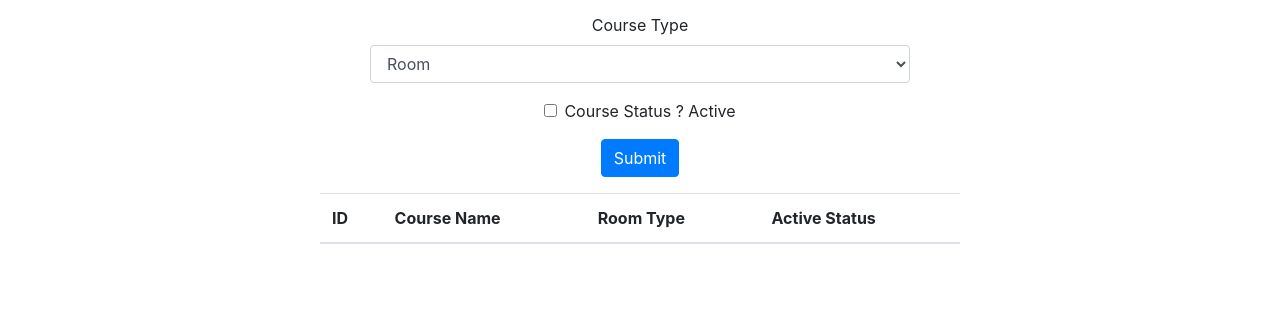
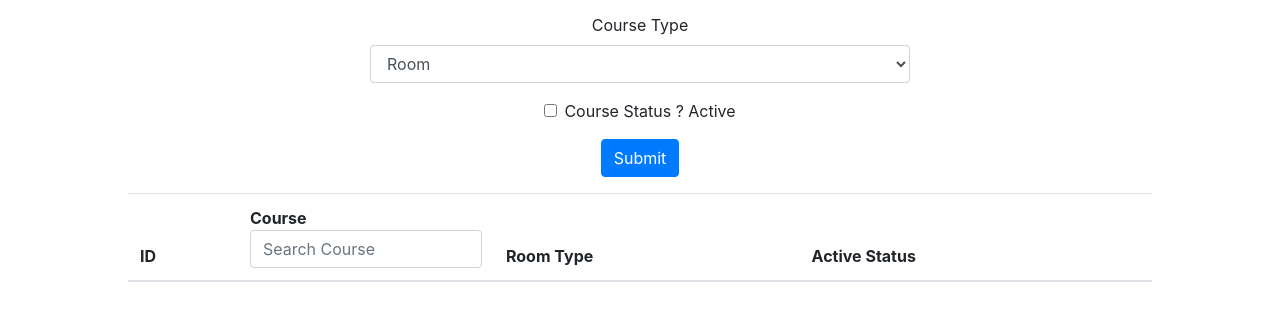
Before and after one commit to Ayushree-2147141/AutoTimeTable, a website: page views/courses.html in a window 1280 px wide. Shown: the part 192-512 px from the top of the page. Drawn offline with nearby package versions, Linux system fonts and the light colour scheme; some packages are replaced by stand-ins of ours; no server answers; files whose address does not match are found by name.

Commit message:
search bar added

```diff
--- a/views/courses.html
+++ b/views/courses.html
@@ -102,18 +102,20 @@
                 </div>
             </div>
         </div>
-        <table class="table" style="width:50%;">
+        <table class="table" style="width:80%;">
             <thead>
                 <tr>
                     <th>ID</th>
-                    <th>Course Name</th>
+                    <th class="col-3">Course
+                        <input type="text" class="form-control" ng-model="searchCourseName" placeholder="Search Course">
+                    </th>
                     <th>Room Type</th>
                     <!-- <th>is Active</th> -->
                     <th>Active Status</th>
                 </tr>
             </thead>
             <tbody>
-                <tr ng-repeat="course in courses">
+                <tr ng-repeat="course in courses | filter : searchCourseName">
                     <td>{{course.CourseID}}</td>
                     <td>{{course.CourseName}}</td>
                     <td>{{course.RoomTypeId}}</td>
```
